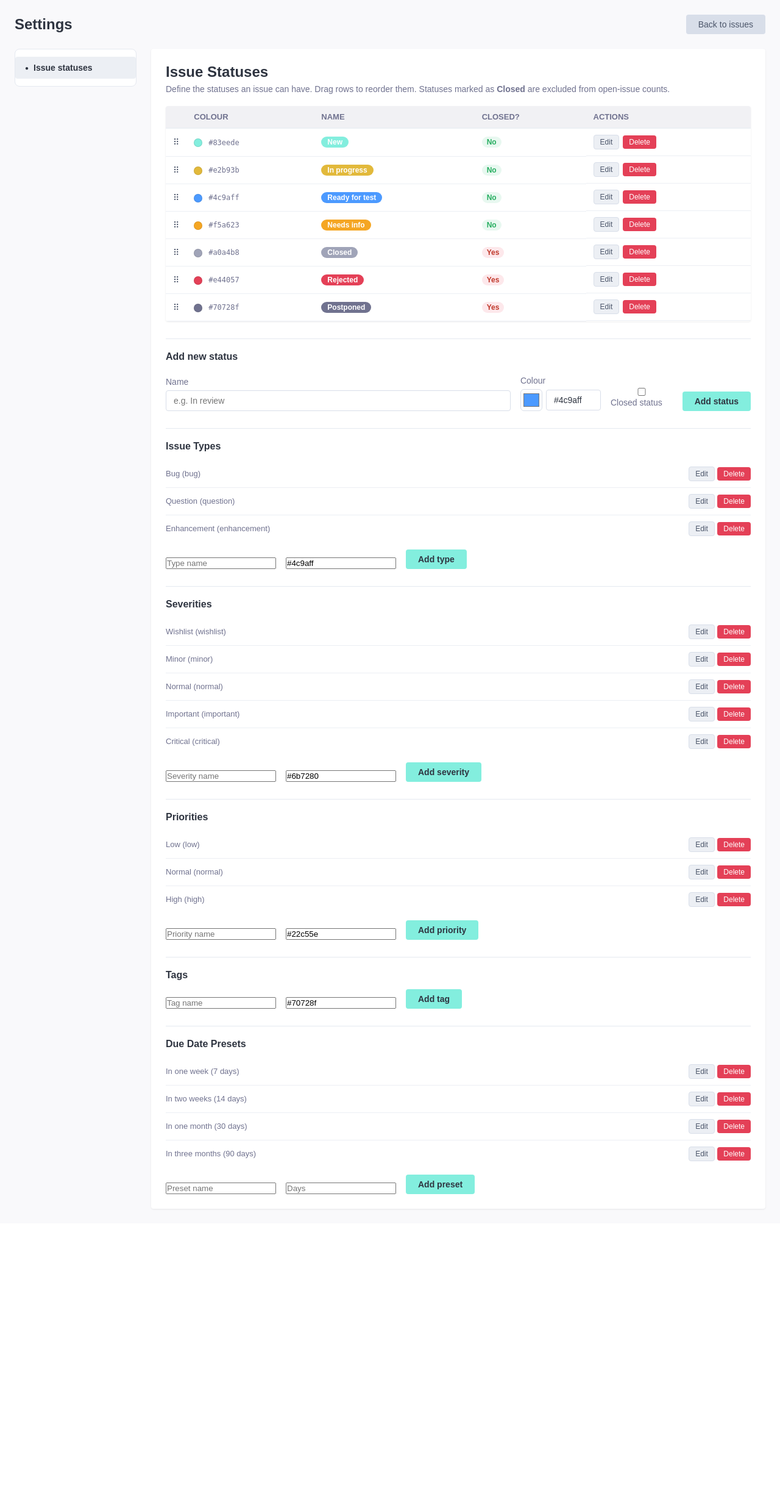
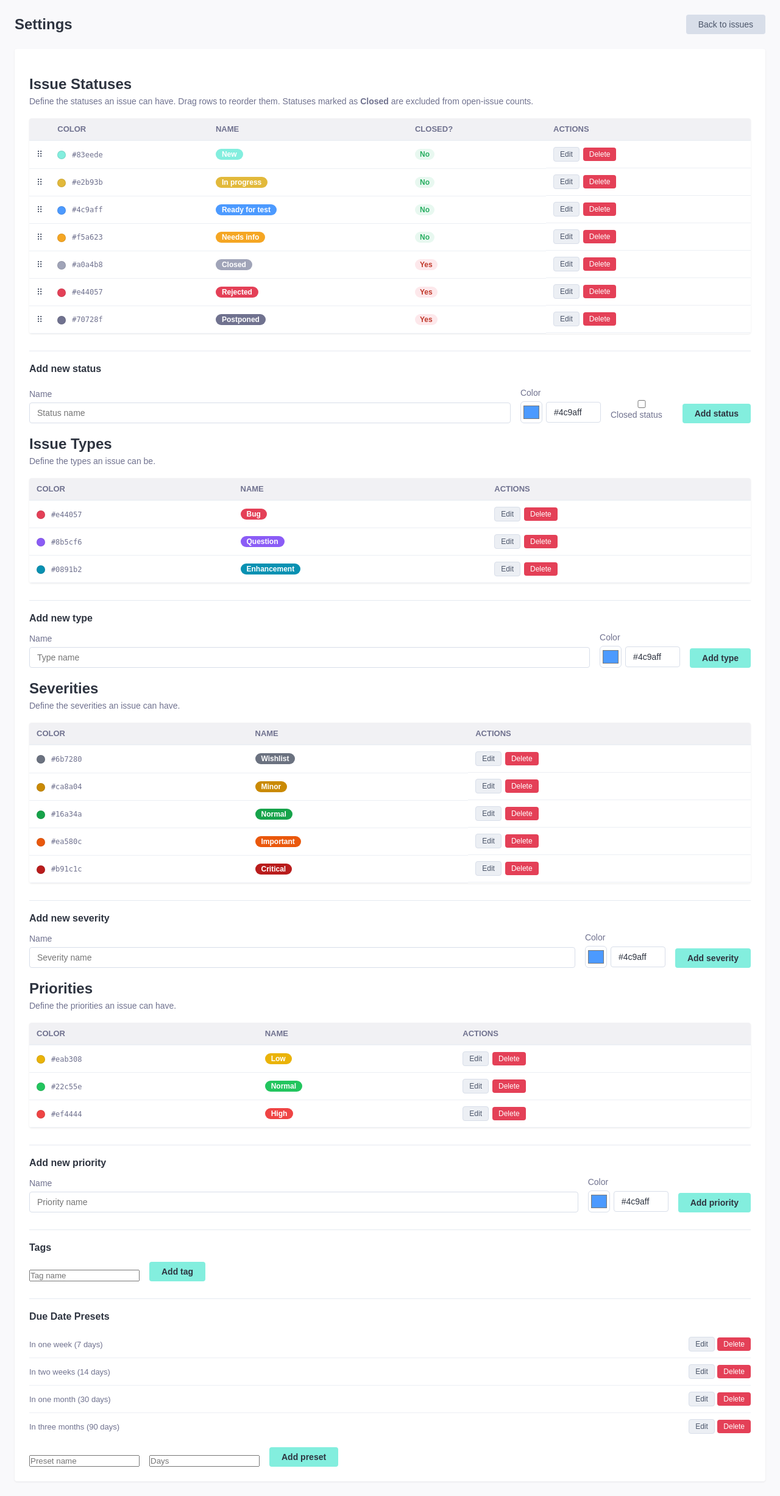
Before and after one commit to AmaraX7/Taiga-Clone-ASW, a Django app: page /settings/ in a window 1280 px wide. Shown: the part 60-2513 px from the top of the page at 61% size. Before the commit the page ends 2044 px from the top, so only its background shows below. Run offline with Django 5.2, Linux system fonts and the light colour scheme; the visitor is signed in with stand-in values (Sample User, id 1); data comes from the database, SQL or seed files in the repository; data that the repository does not hold is empty.

Commit message:
Colors atributs i no recarregar defaults cada vegada

```diff
--- a/issues/views.py
+++ b/issues/views.py
@@ -368,16 +368,21 @@ def comment_delete(request, comment_id):
 @login_required
 def settings_view(request):
     """Main settings page — lists all configurable issue catalogs."""
-    for item in IssueStatus.get_default_statuses():
-        IssueStatus.objects.get_or_create(slug=item['slug'], defaults=item)
-    for item in IssueType.get_defaults():
-        IssueType.objects.get_or_create(slug=item['slug'], defaults=item)
-    for item in IssueSeverity.get_defaults():
-        IssueSeverity.objects.get_or_create(slug=item['slug'], defaults=item)
-    for item in IssuePriority.get_defaults():
-        IssuePriority.objects.get_or_create(slug=item['slug'], defaults=item)
-    for item in DueDatePreset.get_defaults():
-        DueDatePreset.objects.get_or_create(name=item['name'], defaults=item)
+    if not IssueStatus.objects.exists():
+        for item in IssueStatus.get_default_statuses():
+            IssueStatus.objects.get_or_create(slug=item['slug'], defaults=item)
+    if not IssueType.objects.exists():
+        for item in IssueType.get_defaults():
+            IssueType.objects.get_or_create(slug=item['slug'], defaults=item)
+    if not IssueSeverity.objects.exists():
+        for item in IssueSeverity.get_defaults():
+            IssueSeverity.objects.get_or_create(slug=item['slug'], defaults=item)
+    if not IssuePriority.objects.exists():
+        for item in IssuePriority.get_defaults():
+            IssuePriority.objects.get_or_create(slug=item['slug'], defaults=item)
+    if not DueDatePreset.objects.exists():
+        for item in DueDatePreset.get_defaults():
+            DueDatePreset.objects.get_or_create(name=item['name'], defaults=item)
 
     context = {
         'statuses': IssueStatus.objects.all(),
--- a/templates/issues/settings.html
+++ b/templates/issues/settings.html
@@ -9,16 +9,6 @@
 </div>
 
 <div class="settings-layout">
-
-    <!-- Barra lateral (per després) -->
-    <aside class="settings-sidebar">
-        <ul class="settings-nav">
-            <li class="settings-nav-item active">
-                <span class="settings-nav-icon">&#9679;</span>
-                Issue statuses
-            </li>
-        </ul>
-    </aside>
 
 
     <div class="settings-main">
@@ -38,7 +28,7 @@
                     <thead>
                         <tr>
                             <th style="width:32px;"></th>
-                            <th>Colour</th>
+                            <th>Color</th>
                             <th>Name</th>
                             <th>Closed?</th>
                             <th>Actions</th>
@@ -93,10 +83,10 @@
                     <div class="settings-add-fields">
                         <div class="form-group" style="margin:0;flex:1;">
                             <label for="new-name">Name</label>
-                            <input type="text" id="new-name" name="name" placeholder="e.g. In review" required>
+                            <input type="text" id="new-name" name="name" placeholder="Status name" required>
                         </div>
                         <div class="form-group" style="margin:0;">
-                            <label for="new-color">Colour</label>
+                            <label for="new-color">Color</label>
                             <div class="color-input-wrapper">
                                 <input type="color" id="new-color-picker" value="#4c9aff"
                                     oninput="document.getElementById('new-color').value=this.value">
@@ -116,80 +106,212 @@
                 </form>
             </div>
 
-            <div class="settings-add-section">
-                <h3>Issue Types</h3>
-                <ul class="item-list" style="margin-bottom:12px;">
-                    {% for item in types %}
-                    <li class="item-row">
-                        <span>{{ item.name }} ({{ item.slug }})</span>
-                        <div>
-                            <a href="{% url 'catalog_edit' 'types' item.id %}" class="btn btn-secondary btn-sm">Edit</a>
-                            <form method="post" action="{% url 'catalog_delete' 'types' item.id %}" style="display:inline;">
-                                {% csrf_token %}
-                                <button type="submit" class="btn btn-danger btn-sm">Delete</button>
-                            </form>
-                        </div>
-                    </li>
-                    {% endfor %}
-                </ul>
+
+
+
+
+
+	    <div class="settings-section-header">
+                <h2>Issue Types</h2>
+                <p class="settings-section-desc">
+                    Define the types an issue can be.
+                </p>
+            </div>
+		<!-- Types list -->
+            <table class="issues-table settings-table" id="status-table">
+                    <thead>
+                        <tr>
+                            <th>Color</th>
+                            <th>Name</th>
+                            <th>Actions</th>
+                        </tr>
+                    </thead>
+                    <tbody>
+                        {% for type in types %}
+                        <tr class="status-row" data-id="{{ type.pk }}">
+                            <td>
+                                <span class="status-color-dot" style="background:{{ type.color }};"></span>
+                                <code class="color-code">{{ type.color }}</code>
+                            </td>
+                            <td>
+                                <span class="badge" style="background:{{ type.color }};color:#fff;">
+                                    {{ type.name }}
+                                </span>
+                            </td>
+                            <td class="settings-actions">
+                                <a href="{% url 'catalog_edit' 'types' type.id %}" class="btn btn-secondary btn-sm">Edit</a>
+                                <form method="post" action="{% url 'catalog_delete' 'types' type.pk %}" style="display:inline;">
+                                    {% csrf_token %}
+                                    <button type="submit" class="btn btn-danger btn-sm"
+                                        onclick="return confirm('Delete type &quot;{{ type.name }}&quot;?')">
+                                        Delete
+                                    </button>
+                                </form>
+                            </td>
+                        </tr>
+                        {% endfor %}
+                    </tbody>
+                </table>
+
+
+                <div class="settings-add-section">
+                <h3>Add new type</h3>
                 <form method="post" action="{% url 'catalog_create' 'types' %}" class="settings-add-form">
                     {% csrf_token %}
                     <div class="settings-add-fields">
-                        <input type="text" name="name" placeholder="Type name" required>
-                        <input type="text" name="color" value="#4c9aff" pattern="^#[0-9a-fA-F]{6}$" maxlength="7">
-                        <button type="submit" class="btn btn-new">Add type</button>
+                        <div class="form-group" style="margin:0;flex:1;">
+                            <label for="new-name">Name</label>
+                            <input type="text" id="new-name" name="name" placeholder="Type name" required>
+                        </div>
+                        <div class="form-group" style="margin:0;">
+                            <label for="new-color-type">Color</label>
+                            <div class="color-input-wrapper">
+                                <input type="color" id="new-color-picker-type" value="#4c9aff"
+                                    oninput="document.getElementById('new-color-type').value=this.value">
+                                <input type="text" id="new-color-type" name="color" value="#4c9aff"
+                                    pattern="^#[0-9a-fA-F]{6}$" maxlength="7"
+                                    oninput="syncColorPicker('new-color-type','new-color-picker-type')">
+                            </div>
+                        </div>
+                        <button type="submit" class="btn btn-new" style="align-self:flex-end;">Add type</button>
                     </div>
                 </form>
             </div>
 
-            <div class="settings-add-section">
-                <h3>Severities</h3>
-                <ul class="item-list" style="margin-bottom:12px;">
-                    {% for item in severities %}
-                    <li class="item-row">
-                        <span>{{ item.name }} ({{ item.slug }})</span>
-                        <div>
-                            <a href="{% url 'catalog_edit' 'severities' item.id %}" class="btn btn-secondary btn-sm">Edit</a>
-                            <form method="post" action="{% url 'catalog_delete' 'severities' item.id %}" style="display:inline;">
-                                {% csrf_token %}
-                                <button type="submit" class="btn btn-danger btn-sm">Delete</button>
-                            </form>
-                        </div>
-                    </li>
-                    {% endfor %}
-                </ul>
+
+                <div class="settings-section-header">
+                <h2>Severities</h2>
+                <p class="settings-section-desc">
+                    Define the severities an issue can have.
+                </p>
+            </div>
+		<!-- Severities list -->
+            <table class="issues-table settings-table" id="status-table">
+                    <thead>
+                        <tr>
+                            <th>Color</th>
+                            <th>Name</th>
+                            <th>Actions</th>
+                        </tr>
+                    </thead>
+                    <tbody>
+                        {% for severity in severities %}
+                        <tr class="status-row" data-id="{{ severity.pk }}">
+                            <td>
+                                <span class="status-color-dot" style="background:{{ severity.color }};"></span>
+                                <code class="color-code">{{ severity.color }}</code>
+                            </td>
+                            <td>
+                                <span class="badge" style="background:{{ severity.color }};color:#fff;">
+                                    {{ severity.name }}
+                                </span>
+                            </td>
+                            <td class="settings-actions">
+                                <a href="{% url 'catalog_edit' 'severities' severity.id %}" class="btn btn-secondary btn-sm">Edit</a>
+                                <form method="post" action="{% url 'catalog_delete' 'severities' severity.pk %}" style="display:inline;">
+                                    {% csrf_token %}
+                                    <button type="submit" class="btn btn-danger btn-sm"
+                                        onclick="return confirm('Delete severity &quot;{{ severity.name }}&quot;?')">
+                                        Delete
+                                    </button>
+                                </form>
+                            </td>
+                        </tr>
+                        {% endfor %}
+                    </tbody>
+                </table>
+
+                <div class="settings-add-section">
+                <h3>Add new severity</h3>
                 <form method="post" action="{% url 'catalog_create' 'severities' %}" class="settings-add-form">
                     {% csrf_token %}
                     <div class="settings-add-fields">
-                        <input type="text" name="name" placeholder="Severity name" required>
-                        <input type="text" name="color" value="#6b7280" pattern="^#[0-9a-fA-F]{6}$" maxlength="7">
-                        <button type="submit" class="btn btn-new">Add severity</button>
+                        <div class="form-group" style="margin:0;flex:1;">
+                            <label for="new-name">Name</label>
+                            <input type="text" id="new-name" name="name" placeholder="Severity name" required>
+                        </div>
+                        <div class="form-group" style="margin:0;">
+                            <label for="new-color-sev">Color</label>
+                            <div class="color-input-wrapper">
+                                <input type="color" id="new-color-picker-sev" value="#4c9aff"
+                                    oninput="document.getElementById('new-color-sev').value=this.value">
+                                <input type="text" id="new-color-sev" name="color" value="#4c9aff"
+                                    pattern="^#[0-9a-fA-F]{6}$" maxlength="7"
+                                    oninput="syncColorPicker('new-color-sev','new-color-picker-sev')">
+                            </div>
+                        </div>
+                        <button type="submit" class="btn btn-new" style="align-self:flex-end;">Add severity</button>
                     </div>
                 </form>
             </div>
 
-            <div class="settings-add-section">
-                <h3>Priorities</h3>
-                <ul class="item-list" style="margin-bottom:12px;">
-                    {% for item in priorities %}
-                    <li class="item-row">
-                        <span>{{ item.name }} ({{ item.slug }})</span>
-                        <div>
-                            <a href="{% url 'catalog_edit' 'priorities' item.id %}" class="btn btn-secondary btn-sm">Edit</a>
-                            <form method="post" action="{% url 'catalog_delete' 'priorities' item.id %}" style="display:inline;">
-                                {% csrf_token %}
-                                <button type="submit" class="btn btn-danger btn-sm">Delete</button>
-                            </form>
-                        </div>
-                    </li>
-                    {% endfor %}
-                </ul>
+
+
+
+
+
+                <div class="settings-section-header">
+                <h2>Priorities</h2>
+                <p class="settings-section-desc">
+                    Define the priorities an issue can have.
+                </p>
+            </div>
+		<!-- Priorities list -->
+            <table class="issues-table settings-table" id="status-table">
+                    <thead>
+                        <tr>
+                            <th>Color</th>
+                            <th>Name</th>
+                            <th>Actions</th>
+                        </tr>
+                    </thead>
+                    <tbody>
+                        {% for priority in priorities %}
+                        <tr class="status-row" data-id="{{ priority.pk }}">
+                            <td>
+                                <span class="status-color-dot" style="background:{{ priority.color }};"></span>
+                                <code class="color-code">{{ priority.color }}</code>
+                            </td>
+                            <td>
+                                <span class="badge" style="background:{{ priority.color }};color:#fff;">
+                                    {{ priority.name }}
+                                </span>
+                            </td>
+                            <td class="settings-actions">
+                                <a href="{% url 'catalog_edit' 'priorities' priority.id %}" class="btn btn-secondary btn-sm">Edit</a>
+                                <form method="post" action="{% url 'catalog_delete' 'priorities' priority.pk %}" style="display:inline;">
+                                    {% csrf_token %}
+                                    <button type="submit" class="btn btn-danger btn-sm"
+                                        onclick="return confirm('Delete priority &quot;{{ priority.name }}&quot;?')">
+                                        Delete
+                                    </button>
+                                </form>
+                            </td>
+                        </tr>
+                        {% endfor %}
+                    </tbody>
+                </table>
+
+                <div class="settings-add-section">
+                <h3>Add new priority</h3>
                 <form method="post" action="{% url 'catalog_create' 'priorities' %}" class="settings-add-form">
                     {% csrf_token %}
                     <div class="settings-add-fields">
-                        <input type="text" name="name" placeholder="Priority name" required>
-                        <input type="text" name="color" value="#22c55e" pattern="^#[0-9a-fA-F]{6}$" maxlength="7">
-                        <button type="submit" class="btn btn-new">Add priority</button>
+                        <div class="form-group" style="margin:0;flex:1;">
+                            <label for="new-name">Name</label>
+                            <input type="text" id="new-name" name="name" placeholder="Priority name" required>
+                        </div>
+                        <div class="form-group" style="margin:0;">
+                            <label for="new-color-prio">Color</label>
+                            <div class="color-input-wrapper">
+                                <input type="color" id="new-color-picker-prio" value="#4c9aff"
+                                    oninput="document.getElementById('new-color-prio').value=this.value">
+                                <input type="text" id="new-color-prio" name="color" value="#4c9aff"
+                                    pattern="^#[0-9a-fA-F]{6}$" maxlength="7"
+                                    oninput="syncColorPicker('new-color-prio','new-color-picker-prio')">
+                            </div>
+                        </div>
+                        <button type="submit" class="btn btn-new" style="align-self:flex-end;">Add priority</button>
                     </div>
                 </form>
             </div>
@@ -214,7 +336,7 @@
                     {% csrf_token %}
                     <div class="settings-add-fields">
                         <input type="text" name="name" placeholder="Tag name" required>
-                        <input type="text" name="color" value="#70728f" pattern="^#[0-9a-fA-F]{6}$" maxlength="7">
+                        <!input type="text" name="color" value="#70728f" pattern="^#[0-9a-fA-F]{6}$" maxlength="7">
                         <button type="submit" class="btn btn-new">Add tag</button>
                     </div>
                 </form>
@@ -253,41 +375,12 @@
 
 <style>
 .settings-layout {
-    display: grid;
-    grid-template-columns: 200px 1fr;
-    gap: 24px;
     margin-top: 24px;
 }
 
-.settings-sidebar {
-    background: #fff;
-    border: 1px solid #e5e9f0;
-    border-radius: 8px;
-    padding: 12px 0;
-    align-self: start;
-}
-
-.settings-nav { list-style: none; margin: 0; padding: 0; }
-.settings-nav-item {
-    display: flex;
-    align-items: center;
-    gap: 8px;
-    padding: 10px 16px;
-    font-size: 14px;
-    color: #70728f;
-    cursor: pointer;
-    border-radius: 4px;
-}
-.settings-nav-item.active {
-    background: #eceff4;
-    color: #2e3440;
-    font-weight: 600;
-}
-.settings-nav-icon { font-size: 10px; }
-
 .settings-main .detail-card { padding: 24px; }
 
-.settings-section-header { margin-bottom: 20px; }
+.settings-section-header { margin-bottom: 20px; margin-top: 20px}
 .settings-section-header h2 { margin: 0 0 6px; }
 .settings-section-desc { color: #70728f; font-size: 14px; margin: 0; }
 
```
